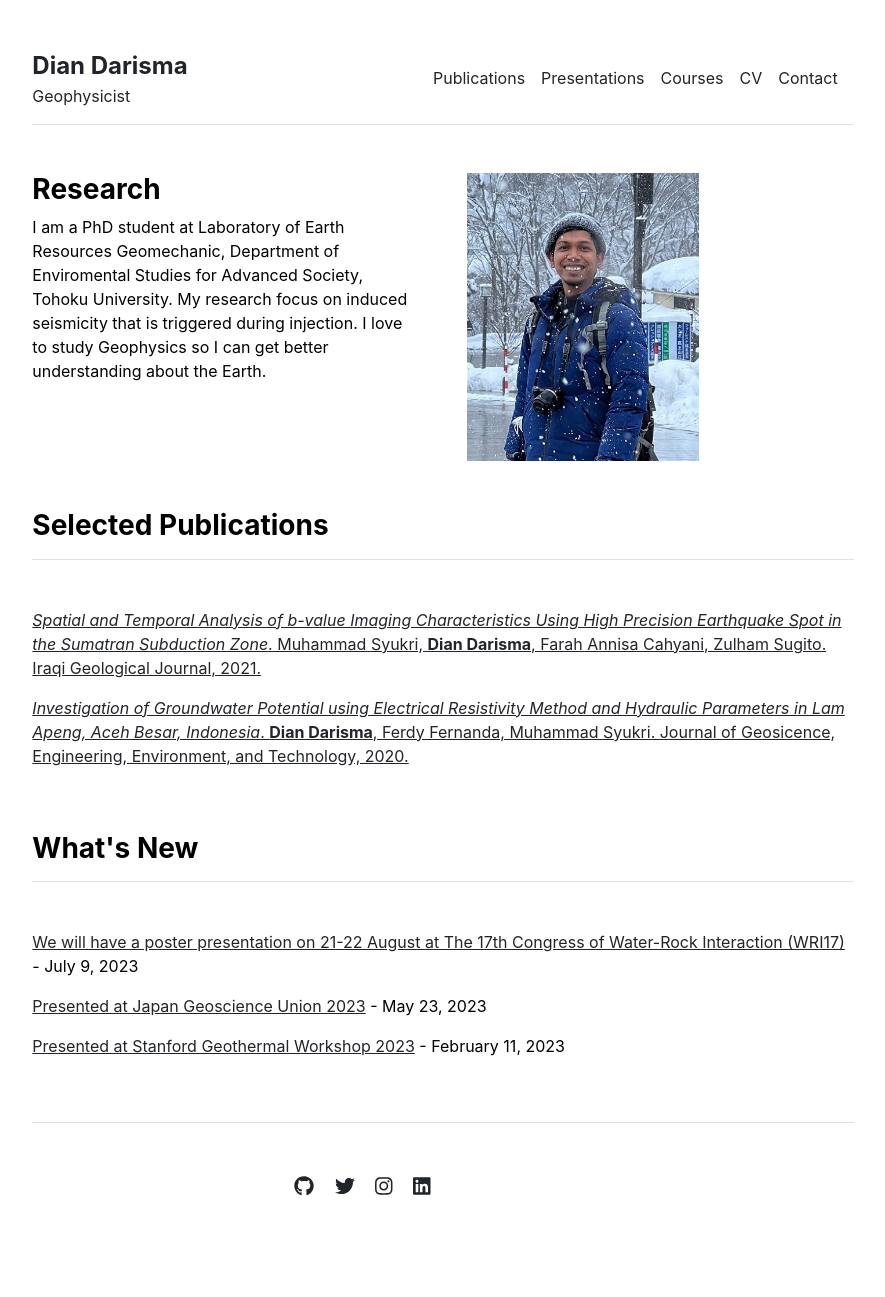
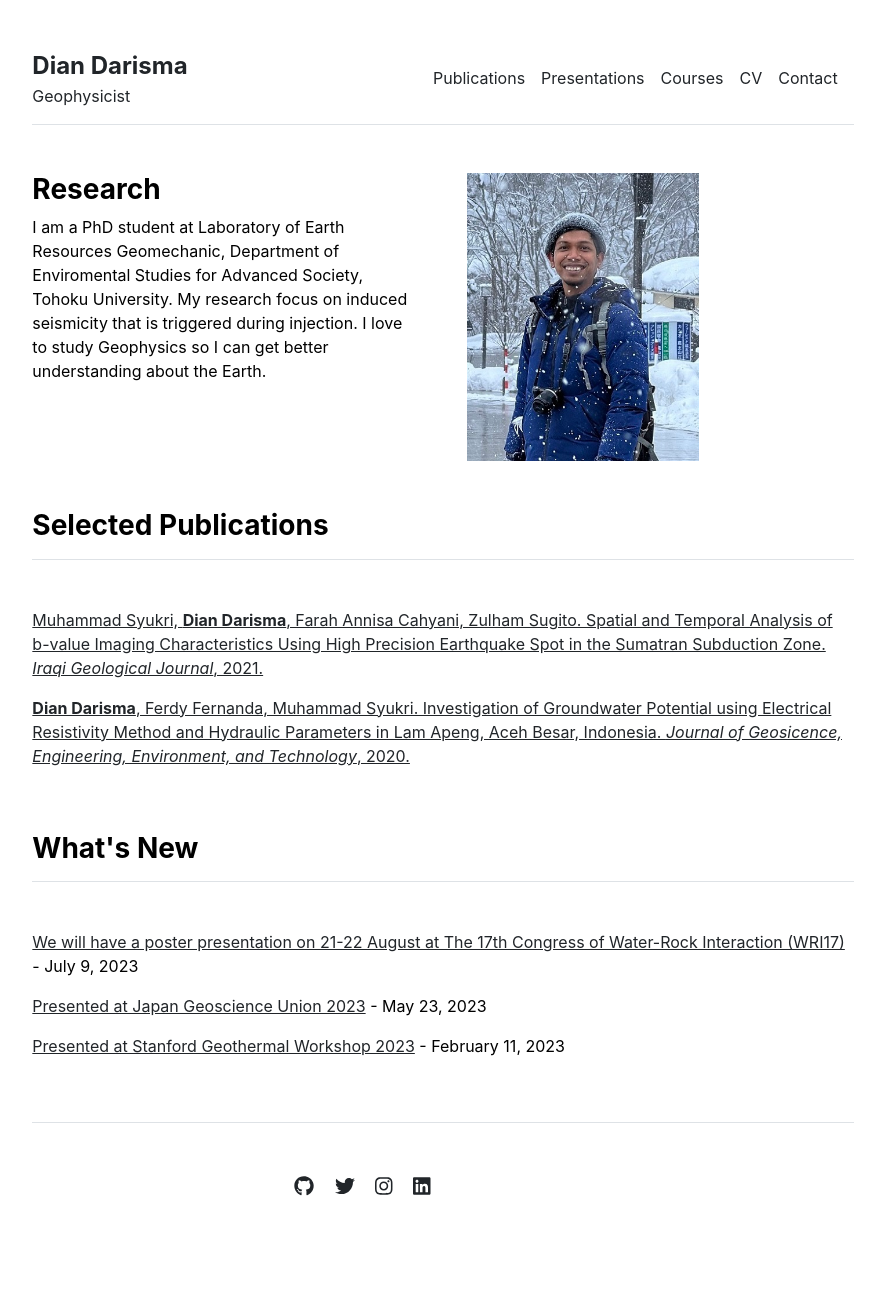
Before and after one commit to diandarisma/diandarisma.github.io, a Jekyll site: the page built from index.md, in a window 1280 px wide. Shown: the whole page, without its empty margins (197-1082 px from the left). Built offline with Jekyll 4.4.1, drawn with Linux system fonts in a browser that asks for light colours; part of the change alters nothing that is shown.

```diff
--- a/_data/publications.yml
+++ b/_data/publications.yml
@@ -1,39 +1,39 @@
 featured:
 - name: |
-    <em>Spatial and Temporal Analysis of b-value Imaging Characteristics Using High Precision Earthquake Spot in the Sumatran Subduction Zone</em>.
     Muhammad Syukri, <strong>Dian Darisma</strong>, Farah Annisa Cahyani, Zulham Sugito.
-    Iraqi Geological Journal, 2021.
+    Spatial and Temporal Analysis of b-value Imaging Characteristics Using High Precision Earthquake Spot in the Sumatran Subduction Zone.
+    <em>Iraqi Geological Journal</em>, 2021.
   url: 'https://igj-iraq.org/igj/index.php/igj/article/view/644'
 - name: |
-    <em>Investigation of Groundwater Potential using Electrical Resistivity Method and Hydraulic Parameters in Lam Apeng, Aceh Besar, Indonesia</em>.
     <strong>Dian Darisma</strong>, Ferdy Fernanda, Muhammad Syukri.
-    Journal of Geosicence, Engineering, Environment, and Technology, 2020.
+    Investigation of Groundwater Potential using Electrical Resistivity Method and Hydraulic Parameters in Lam Apeng, Aceh Besar, Indonesia.
+    <em>Journal of Geosicence, Engineering, Environment, and Technology</em>, 2020.
   url: 'https://journal.uir.ac.id/index.php/JGEET/article/view/5501'
 
 
 index:
 - name: |
-    <em>Identification of the Aquifer Layer using the Geoelectric Method in Teupin Batee Village, Aceh Besar</em>.
     Syafrizal Idris, <strong>Dian Darisma</strong>, Agus Hari Pramana, Nurul Aflah, M Sayuti, Nanda Novita.
-    Bulletin of Computer Science and Electrical Engineering, 2022.
+    Identification of the Aquifer Layer using the Geoelectric Method in Teupin Batee Village, Aceh Besar.
+    <em>Bulletin of Computer Science and Electrical Engineering</em>, 2022.
   url: 'http://bcsee.org/index.php/bcsee/article/view/1155'
 - name: |
-    <em>Spatial and Temporal Analysis of b-value Imaging Characteristics Using High Precision Earthquake Spot in the Sumatran Subduction Zone</em>.
     Muhammad Syukri, <strong>Dian Darisma</strong>, Farah Annisa Cahyani, Zulham Sugito.
-    Iraqi Geological Journal, 2021.
+    Spatial and Temporal Analysis of b-value Imaging Characteristics Using High Precision Earthquake Spot in the Sumatran Subduction Zone.
+    <em>Iraqi Geological Journal</em>, 2021.
   url: 'https://igj-iraq.org/igj/index.php/igj/article/view/644'
 - name: |
-    <em>Mitigasi dan Adaptasi Struktural Bahaya Banjir Berdasarkan Kearifan Lokal Masyarakat Aceh Singkil Provinsi Aceh</em>.
     Nazli Ismail, Bakhtiar Bakhtiar, Muhammad Yanis, <strong>Dian Darisma</strong>, Faisal Abdullah.
-    Jurnal Antropologi: Isu-Isu Sosial Budaya, 2020.
+    Mitigasi dan Adaptasi Struktural Bahaya Banjir Berdasarkan Kearifan Lokal Masyarakat Aceh Singkil Provinsi Aceh.
+    <em>Jurnal Antropologi: Isu-Isu Sosial Budaya</em>, 2020.
   url: 'http://jurnalantropologi.fisip.unand.ac.id/index.php/jantro/article/view/448'
 - name: |
-    <em>Investigation of Groundwater Potential using Electrical Resistivity Method and Hydraulic Parameters in Lam Apeng, Aceh Besar, Indonesia</em>.
     <strong>Dian Darisma</strong>, Ferdy Fernanda, Muhammad Syukri.
-    Journal of Geosicence, Engineering, Environment, and Technology, 2020.
+    Investigation of Groundwater Potential using Electrical Resistivity Method and Hydraulic Parameters in Lam Apeng, Aceh Besar, Indonesia.
+    <em>Journal of Geosicence, Engineering, Environment, and Technology</em>, 2020.
   url: 'https://journal.uir.ac.id/index.php/JGEET/article/view/5501'
 - name: |
-    <em>Geological Structure Analysis of Satellit Gravity Data in Oil and Gas Prospect Area of West Aceh-Indonesia</em>.
     <strong>Dian Darisma</strong>, Marwan Marwan, Nazli Ismail.
-    Journal of Aceh Physics Society, 2019.
+    Geological Structure Analysis of Satellit Gravity Data in Oil and Gas Prospect Area of West Aceh-Indonesia.
+    <em>Journal of Aceh Physics Society</em>, 2019.
   url: 'https://jurnal.usk.ac.id/JAcPS/article/view/12750'
```
